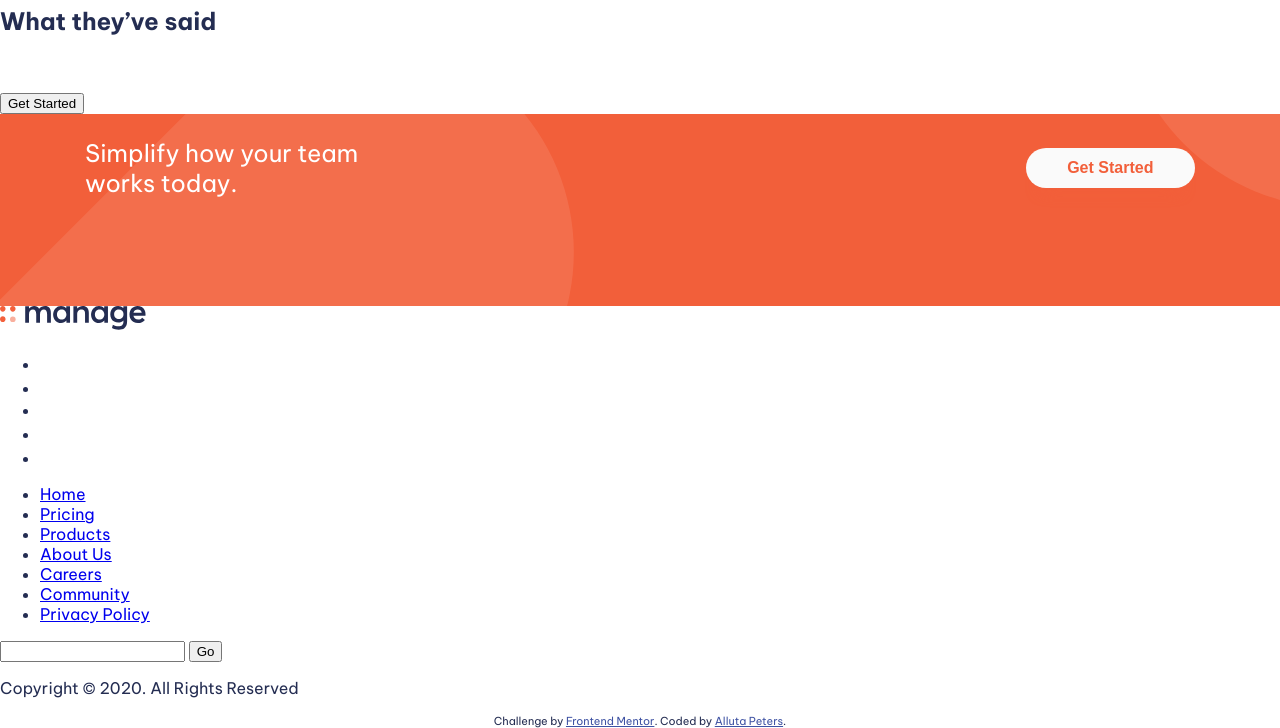
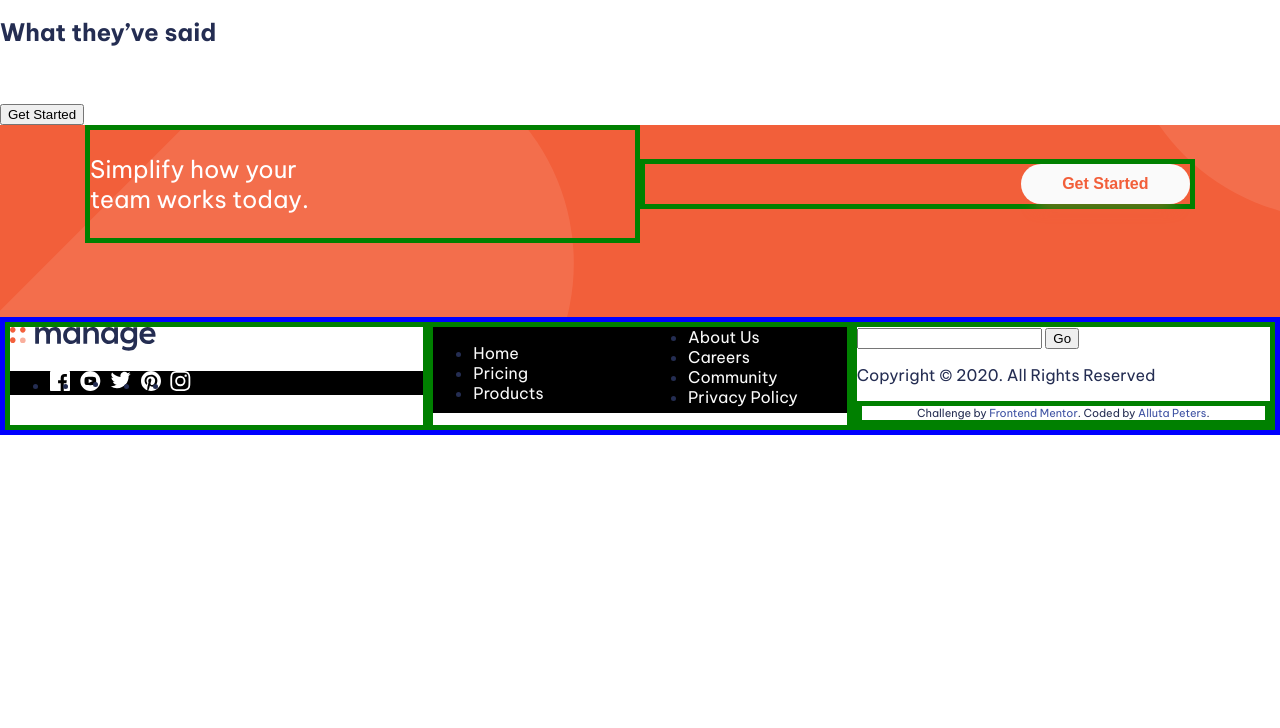
Before and after one commit to lutajpeters/manage-landing-page, a plain HTML site: page index.html in a window 1280 px wide. Shown: the part 1021-1749 px from the top of the page. After the commit the page ends 1456 px from the top, so only its background shows below. Drawn offline with Linux system fonts and the light colour scheme.

Commit message:
added styling for page footer.

```diff
--- a/style.css
+++ b/style.css
@@ -77,6 +77,7 @@ body {
   /* TODO: set flex properties to get even width columns */
   flex: 1;
   flex-basis: 100%;
+  border: 5px solid green;
 }
 
 
@@ -182,8 +183,8 @@ body {
   position: absolute;
   z-index: -1;
   inset: 0;
-  background-image: url("/public/bg-tablet-pattern.svg"),
-    url("/public/bg-tablet-pattern.svg");
+  background-image: url("/bg-tablet-pattern.svg"),
+    url("/bg-tablet-pattern.svg");
   background-position: -15rem -5rem, 70rem -45rem;
   background-repeat: no-repeat;
   opacity: 0.1;
@@ -208,6 +209,46 @@ body {
   margin-top: var(--default-spacing, 1rem);
 }
 
+.page-footer {
+  display: flex;
+  border: 5px solid blue;
+}
+
+
+.page-footer a {
+  text-decoration: none;
+  color: var(--neutral-very-light-gray);
+}
+
+.page-footer a:where(:hover, :focus) {
+  color: var(--primary-bright-red);
+}
+
+
+.social-links {
+  min-width: 20px;
+  min-height: 20px;
+  display: flex;
+  gap: 0.6rem;
+  background-color: black;
+}
+
+
+.social-links a:is(:hover, :focus) .social-icons {
+  background-color: var(--primary-bright-red);
+  fill: var(--primary-bright-red);
+}
+
+.footer-navigation {
+  columns: 2;
+  background-color: black;
+}
+
+@media screen and (max-width: 50em) {
+  .social-icons {
+    width: 0.5rem;
+  }
+}
 
 
 @media screen and (max-width: 50em) {
@@ -220,6 +261,9 @@ body {
   .section__4-text {
     min-width: 100%;
     text-align: center;
+  }
+  .page-footer {
+    flex-direction: column-reverse;
   }
 }
 
```
